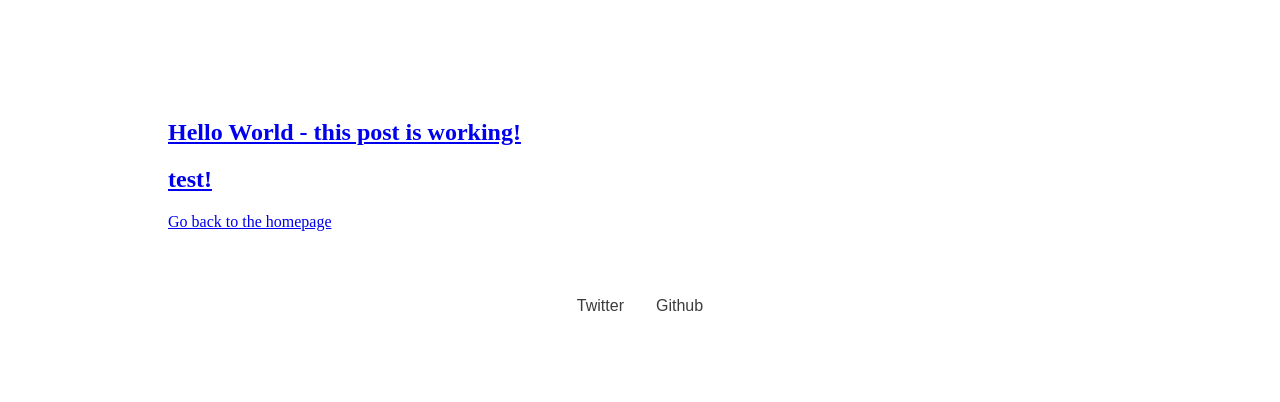
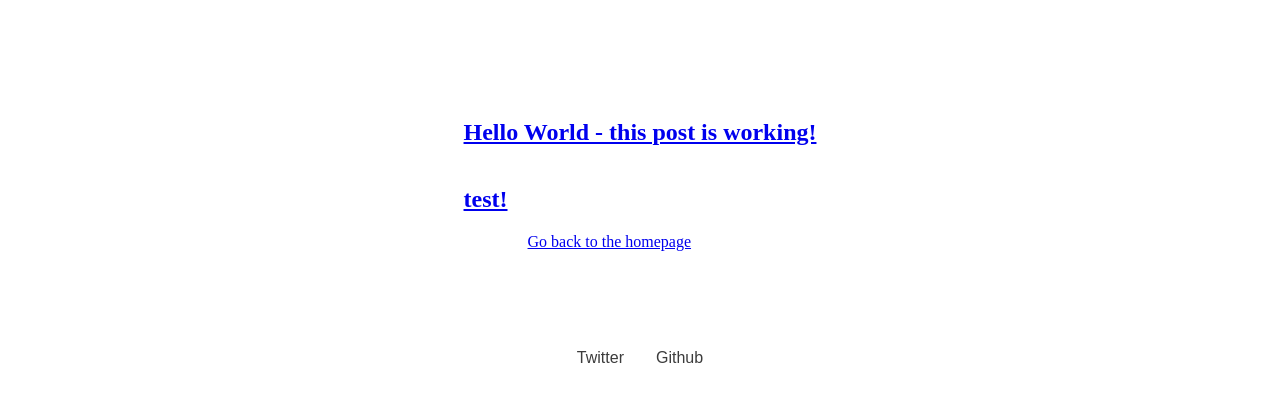
Before and after one commit to san00/san_codes, a Gatsby site: page /blog in a window 1280 px wide. Shown: the part 86-488 px from the top of the page. Built offline with nearby package versions, Linux system fonts and the light colour scheme; Gatsby itself is replaced by a stand-in of ours.

Commit message:
Rename component & make style reusable

```diff
--- a/src/pages/blog.js
+++ b/src/pages/blog.js
@@ -2,6 +2,7 @@ import { graphql, useStaticQuery, Link } from "gatsby"
 import React from "react"
 import Layout from "../components/layout"
 import SEO from "../components/seo"
+import { InnerWrap, TextWrap } from "../styles/components/columnLayout"
 import Container from "../styles/global/container"
 
 const Blog = () => {
@@ -22,6 +23,8 @@ const Blog = () => {
     <Layout>
       <SEO title="blog"/>
       <Container>
+      <TextWrap>
+        <InnerWrap>
         {data.allMdx.nodes.map(({ id, frontmatter }) => (
           <article key={id}>
             <Link to={frontmatter.slug}>
@@ -29,7 +32,9 @@ const Blog = () => {
             </Link>
           </article>
         ))}
-        <Link to="/">Go back to the homepage</Link>
+        <InnerWrap><Link to="/">Go back to the homepage</Link></InnerWrap>
+        </InnerWrap>
+      </TextWrap>
       </Container>
     </Layout>
   )
--- a/src/pages/mernApp.js
+++ b/src/pages/mernApp.js
@@ -16,7 +16,7 @@ import {
   InnerWrap,
   TextWrap,
   Tech,
-} from "../styles/components/mernDetail"
+} from "../styles/components/columnLayout"
 import Container from "../styles/global/container"
 
 function MernApp() {
--- a/src/pages/shoppyApp.js
+++ b/src/pages/shoppyApp.js
@@ -11,7 +11,7 @@ import {
   InnerWrap,
   TextWrap,
   Tech,
-} from "../styles/components/mernDetail"
+} from "../styles/components/columnLayout"
 function ShoppyApp() {
   const shoppyImage = useStaticQuery(graphql`
     query {
--- a/src/styles/components/index.js
+++ b/src/styles/components/index.js
@@ -4,6 +4,6 @@ export * from "./aboutMe"
 export * from "./footer"
 export * from "./grid"
 export * from "./header"
-export * from "./mernDetail"
+export * from "./columnLayout"
 export * from "./textSection"
 export * from "./projectGrid"
--- a/src/templates/post.js
+++ b/src/templates/post.js
@@ -1,7 +1,13 @@
-import React from 'react';
-import { graphql, Link } from 'gatsby';
-import Layout from '../components/layout';
-import { MDXRenderer } from 'gatsby-plugin-mdx';
+import React from "react"
+import { graphql, Link } from "gatsby"
+import Layout from "../components/layout"
+import { MDXRenderer } from "gatsby-plugin-mdx"
+import Container from "../styles/global/container"
+import {
+  TextDetailFirst,
+  InnerWrap,
+  TextWrap,
+} from "../styles/components/columnLayout"
 
 export const query = graphql`
   query($slug: String!) {
@@ -13,15 +19,21 @@ export const query = graphql`
       body
     }
   }
-`;
+`
 
 const PostTemplate = ({ data: { mdx: post } }) => (
   <Layout>
-    <p>Posted by {post.frontmatter.author}</p>
-    <h1>{post.frontmatter.title}</h1>
-    <MDXRenderer>{post.body}</MDXRenderer>
-    <Link to="/">back to all posts</Link>
+    <Container>
+      <p>Posted by {post.frontmatter.author}</p>
+      <TextDetailFirst>{post.frontmatter.title}</TextDetailFirst>
+      <TextWrap>
+        <InnerWrap>
+          <MDXRenderer>{post.body}</MDXRenderer>
+          <Link to="/blog">back to all posts</Link>
+        </InnerWrap>
+      </TextWrap>
+    </Container>
   </Layout>
-);
+)
 
-export default PostTemplate;
+export default PostTemplate
```
Also changed, not shown: src/styles/components/columnLayout.js (renamed from src/styles/components/mernDetail.js).
